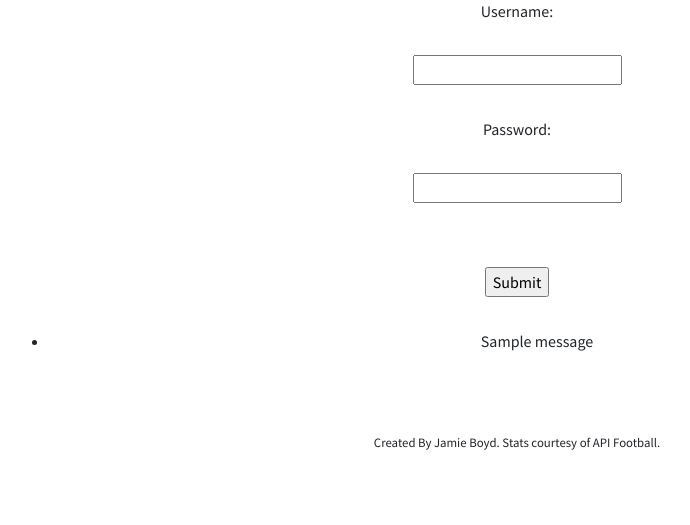
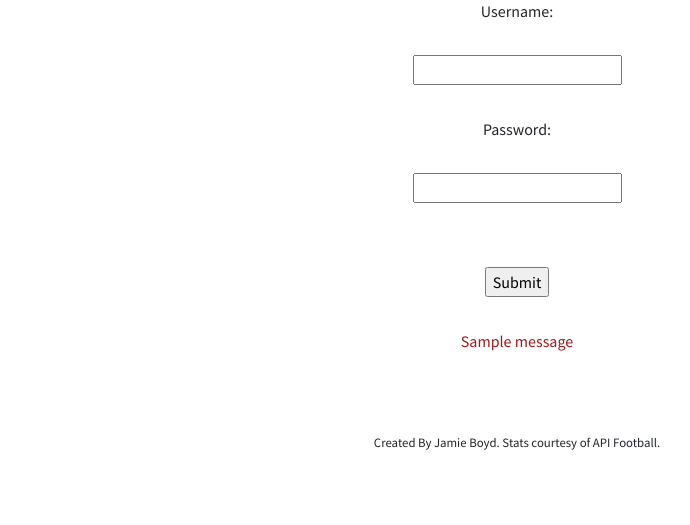
Before and after one commit to jboyd8/milestone-project-3, a Flask app: page /register in a window 1280 px wide. Shown: the part 193-718 px from the top of the page, without its empty margins (123-813 px from the left). Run offline with Flask 2, Linux system fonts and the light colour scheme; one stand-in notice (Sample message) is shown; some libraries are stand-ins or nearby versions.

Commit message:
fix: added styles for flashed messages

```diff
--- a/app/static/css/style.css
+++ b/app/static/css/style.css
@@ -64,6 +64,15 @@ button a:hover {
     margin: 2em;
 }
 
+.flash-list {
+    padding: 0;
+}
+
+.flash-message {
+    list-style: none;
+    color: #9C1A1C;
+}
+
 /*General Spacing*/
 
 .mr-title,
--- a/app/templates/login.html
+++ b/app/templates/login.html
@@ -17,9 +17,9 @@
             </form>
             {% with messages = get_flashed_messages() %}
             {% if messages %}
-            <ul>
+            <ul class="flash-list">
             {% for message in messages %}
-                <li>{{ message }}</li>
+                <li class="flash-message">{{ message }}</li>
             {% endfor %}
             </ul>
             {% endif %}
--- a/app/templates/register.html
+++ b/app/templates/register.html
@@ -17,9 +17,9 @@
             </form>
             {% with messages = get_flashed_messages() %}
             {% if messages %}
-            <ul>
+            <ul class="flash-list">
             {% for message in messages %}
-                <li>{{ message }}</li>
+                <li class="flash-message">{{ message }}</li>
             {% endfor %}
             </ul>
             {% endif %}
```
